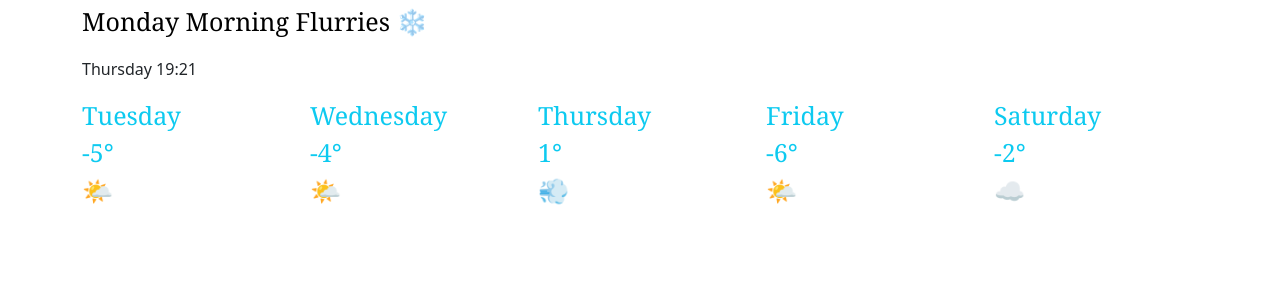
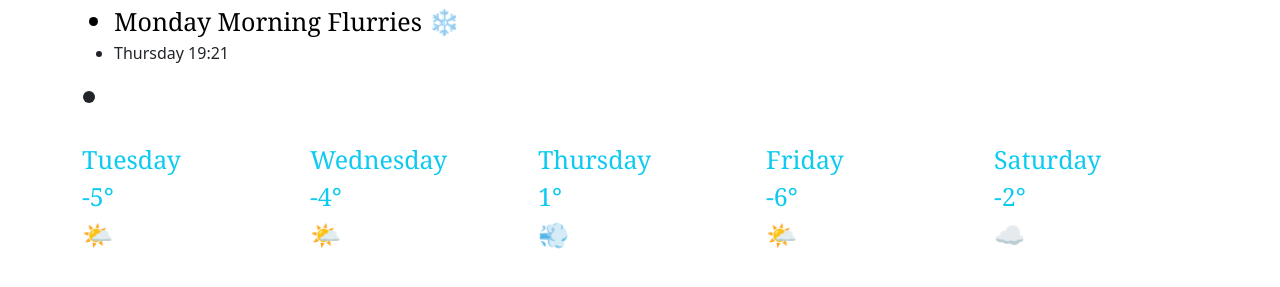
Before and after one commit to nooraabdou/weather-app, a plain HTML site: page index.html in a window 1280 px wide. Shown: the part 209-496 px from the top of the page. Drawn offline with nearby package versions, Linux system fonts and the light colour scheme.

Commit message:
updated to li

```diff
--- a/index.html
+++ b/index.html
@@ -30,10 +30,11 @@
       </form>
 
       <h1 id="city">Toronto CA</h1>
-
-      <p class="day">Monday Morning Flurries ❄️</p>
-      <p id="dates"></p>
-      <p id="degree" class="degree"></p>
+      <ul>
+        <li class="day">Monday Morning Flurries ❄️</li>
+        <li id="dates"></li>
+        <li id="degree" class="degree"></li>
+      </ul>
       <div class="row">
         <div class="col">Tuesday</div>
         <div class="col">Wednesday</div>
```
